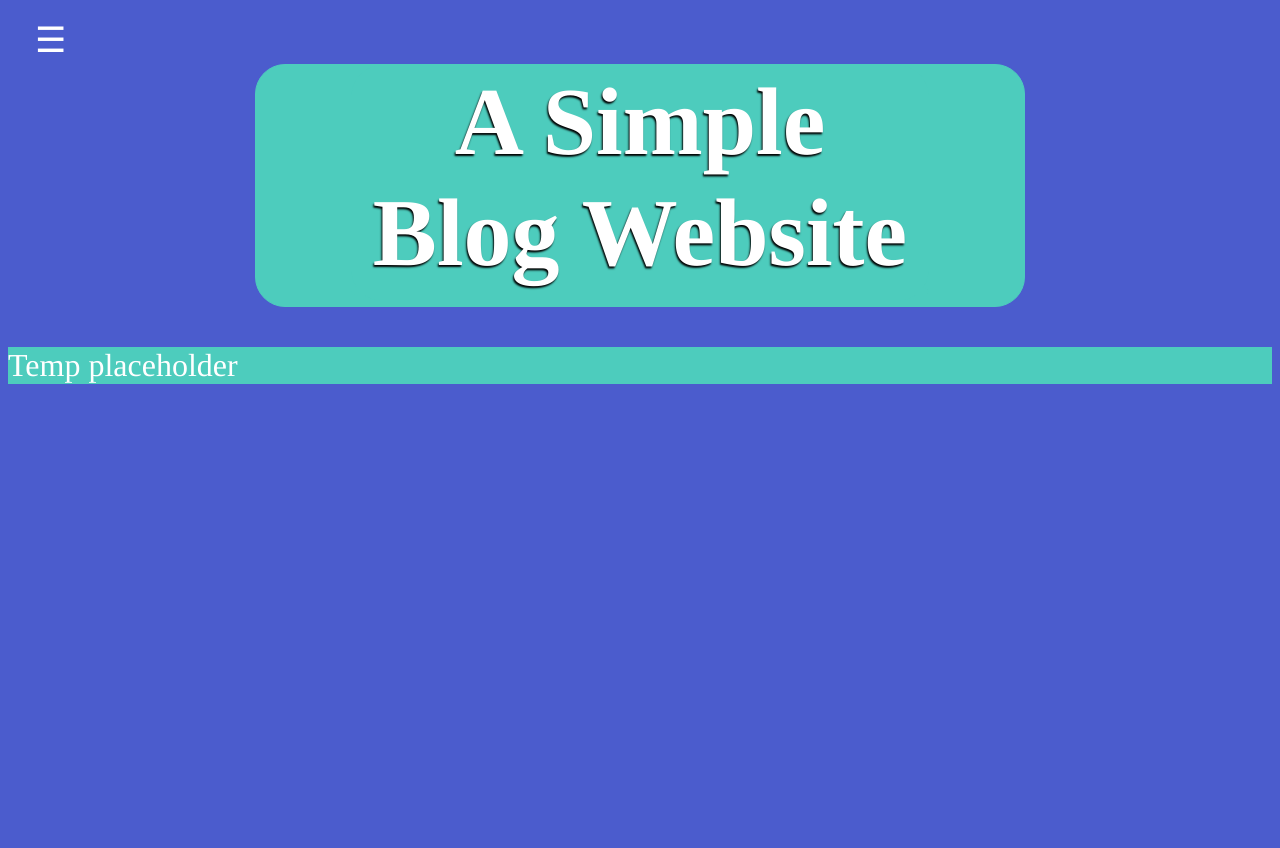
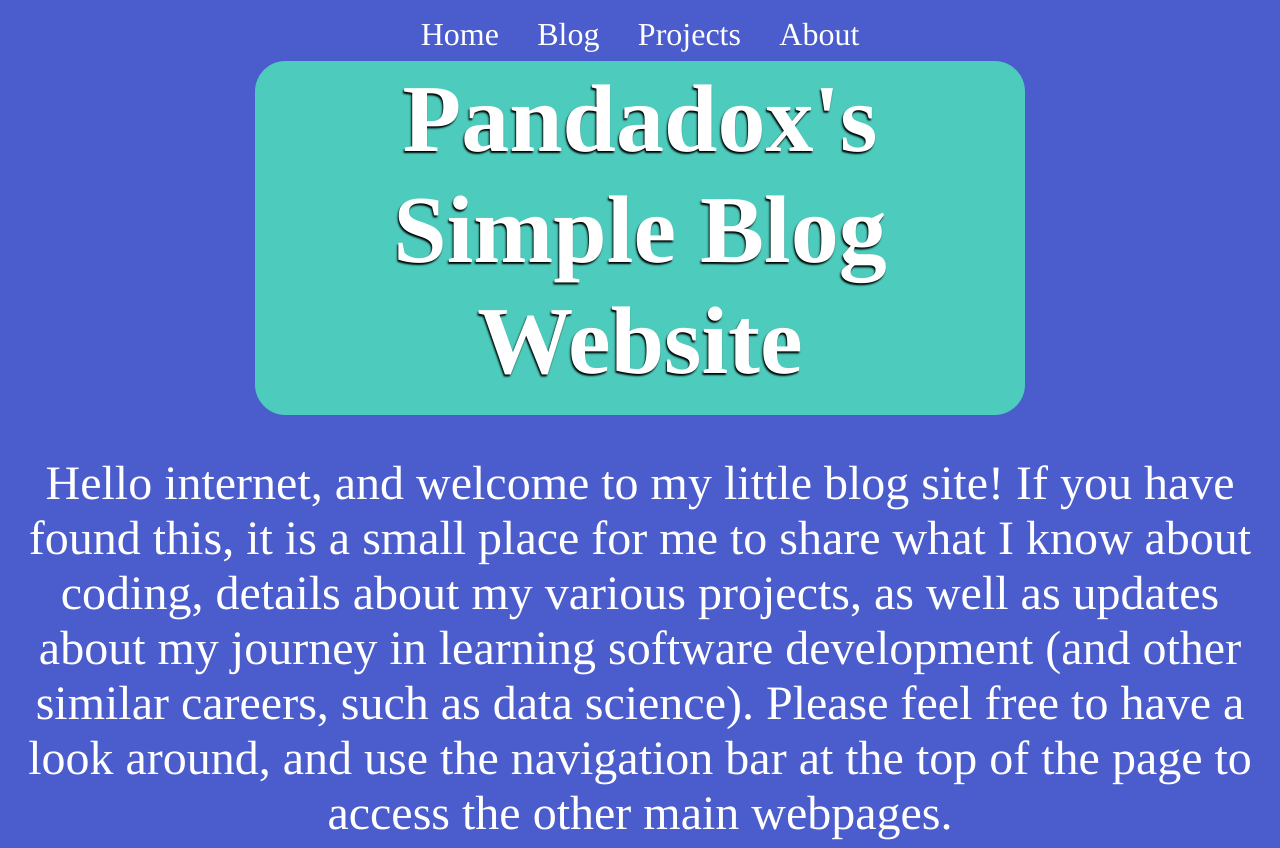
Before and after one commit to ParadoxRegiment/pandadox-blog, a plain HTML site: page index.html in a window 1280 px wide. Before the commit the page ends 800 px from the top, so only its background shows below. Drawn offline with Linux system fonts and the light colour scheme.

Commit message:
Changed sidebar to top bar w/ CSS and filled in the temporary placeholder

```diff
--- a/index.html
+++ b/index.html
@@ -17,20 +17,33 @@
     </script>
 </head>
 <body id="body">
-    <div id="sideNavBar" class="sidenav">
+    <nav id="topBar">
+        <a href="#">Home</a>
+        <a href="#">Blog</a>
+        <a href="#">Projects</a>
+        <a href="#">About</a>
+    </nav>
+    <!-- <div id="sideNavBar" class="sidenav">
         <a href="javascript:void(0)" class="closebtn" onclick="closeNav()">&times;</a>
         <a href="#">Home</a>
         <a href="#">Blog</a>
         <a href="#">Projects</a>
         <a href="#">Contact</a>
     </div>
-    <span id="menubtn" onclick="openNav()">&#9776;</span>
-    <div id="overlay"></div>
+    <span id="menubtn" onclick="openNav()">&#9776;</span> -->
+    <!-- <div id="overlay"></div> -->
     <h1>
-        <div><div>A Simple Blog Website<div></div>
+        <div><div>Pandadox's Simple Blog Website<div></div>
     </h1>
     <main>
-        <div>Temp placeholder</div>
+        <div>
+            Hello internet, and welcome to my little blog site! If you have found this,
+            it is a small place for me to share what I know about coding, details about
+            my various projects, as well as updates about my journey in learning software
+            development (and other similar careers, such as data science). Please feel
+            free to have a look around, and use the navigation bar at the top of the page
+            to access the other main webpages.
+        </div>
     </main>
 
 </body>
--- a/master.css
+++ b/master.css
@@ -21,17 +21,20 @@ body {
 
 main {
     /* color: black; */
+    font-size: 3rem;
     display: flex;
     justify-content: center;
+    text-align: center;
 }
 
 main div {
-    width: 50em;
-    background: var(--secondary-color);
+    width: 38em;
+    /* background: var(--secondary-color); */
 }
 
 h1 {
     margin-bottom: 5vh;
+    margin-top: 1vh;
     font-size: 6rem;
     font-weight: 700;
     justify-items: center;
@@ -69,16 +72,38 @@ h1 div div {
     transition: 0.5s;
 }
 
-.sidenav a {
+/* .sidenav a {
     /* padding: 8px 8px 8px 32px; */
-    /* padding-bottom: 30px; */
+    /* padding-bottom: 30px;
     text-decoration: none;
     font-size: 25px;
     color: var(--secondary-color);
     margin-left: 15px;
+} */
+
+#topBar {
+    display: flex;
+    width: 100%;
+    justify-content: center;
+    justify-self: center;
+    align-content: space-around;
+    gap: 3vw;
+    margin: 0;
+    padding-top: 1vh;
 }
 
-.sidenav a:hover {
+#topBar a {
+    color: var(--main-text-color);
+    /* top: 5vh; */
+    text-decoration: none;
+}
+
+#topBar a:hover {
+    color: #F85325;
+    text-decoration: underline;
+}
+
+/*.sidenav a:hover {
     color: #F85325;
     text-decoration: underline;
 }
@@ -92,7 +117,7 @@ h1 div div {
 }
 
 #menubtn {
-    /* background: #4b5ccd; */
+    /* background: #4b5ccd;
     position: fixed;
     z-index: 9;
     top: 20px;
@@ -105,17 +130,18 @@ h1 div div {
     cursor: pointer;
     background: var(--secondary-accent-color);
     outline: 3px outset var(--secondary-accent-color);
-}
+} */
 
 @media screen and (max-width: 450px) {
     /* .sidenav {padding-top: 55px;} */
     .sidenav a {font-size: 1.5rem;}
-    h1 {font-size: 2.85rem; margin-top: 8vh;}
-    body {font-size: 0.85rem;}
+    h1 {font-size: 2.85rem; margin-top: 2vh;}
+    body {font-size: 1.2rem;}
+    main {font-size: 1.5rem;}
     /* h1 div, h1 div div {width: 6em;} */
 }
 
-#overlay {
+/* #overlay {
     position:fixed;
     top:0;
     bottom:0;
@@ -124,4 +150,4 @@ h1 div div {
     background-color: none;
     z-index:8;
     transition: 0.5s;
-}
+} */
```
